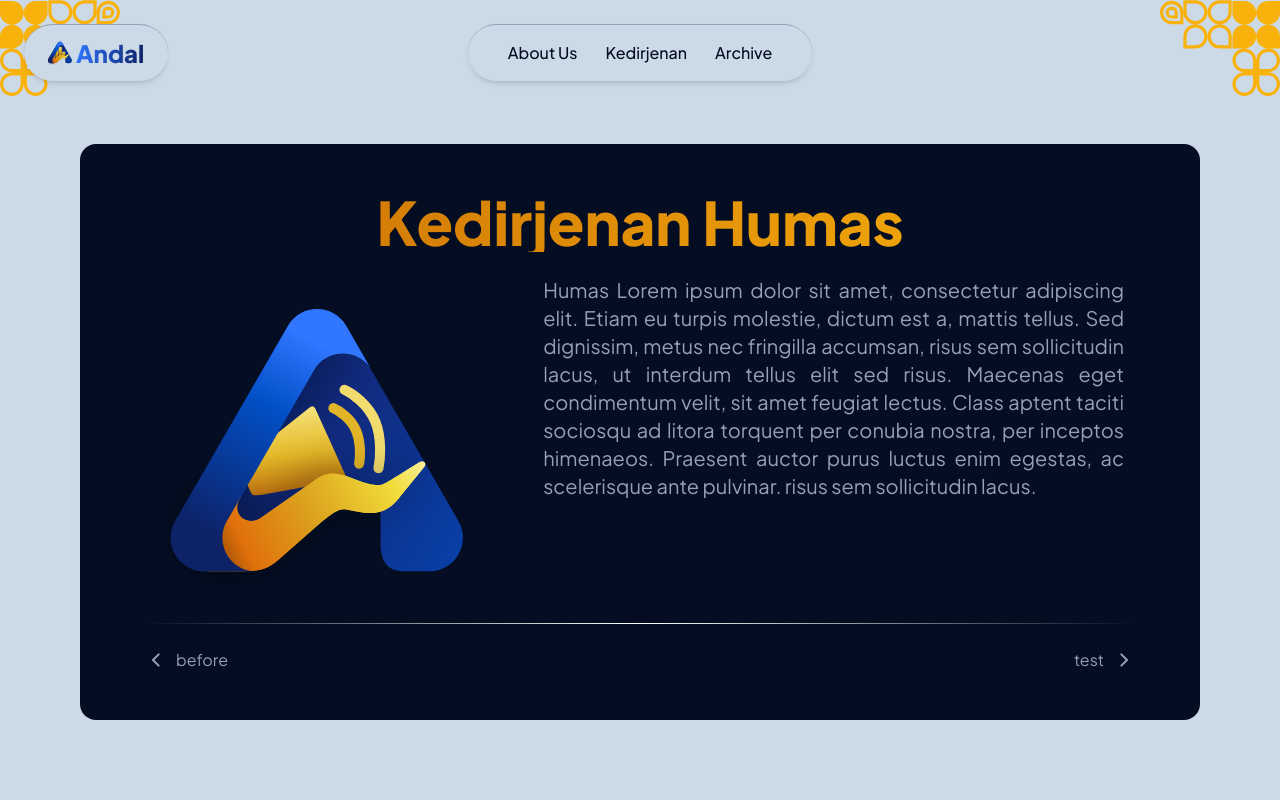
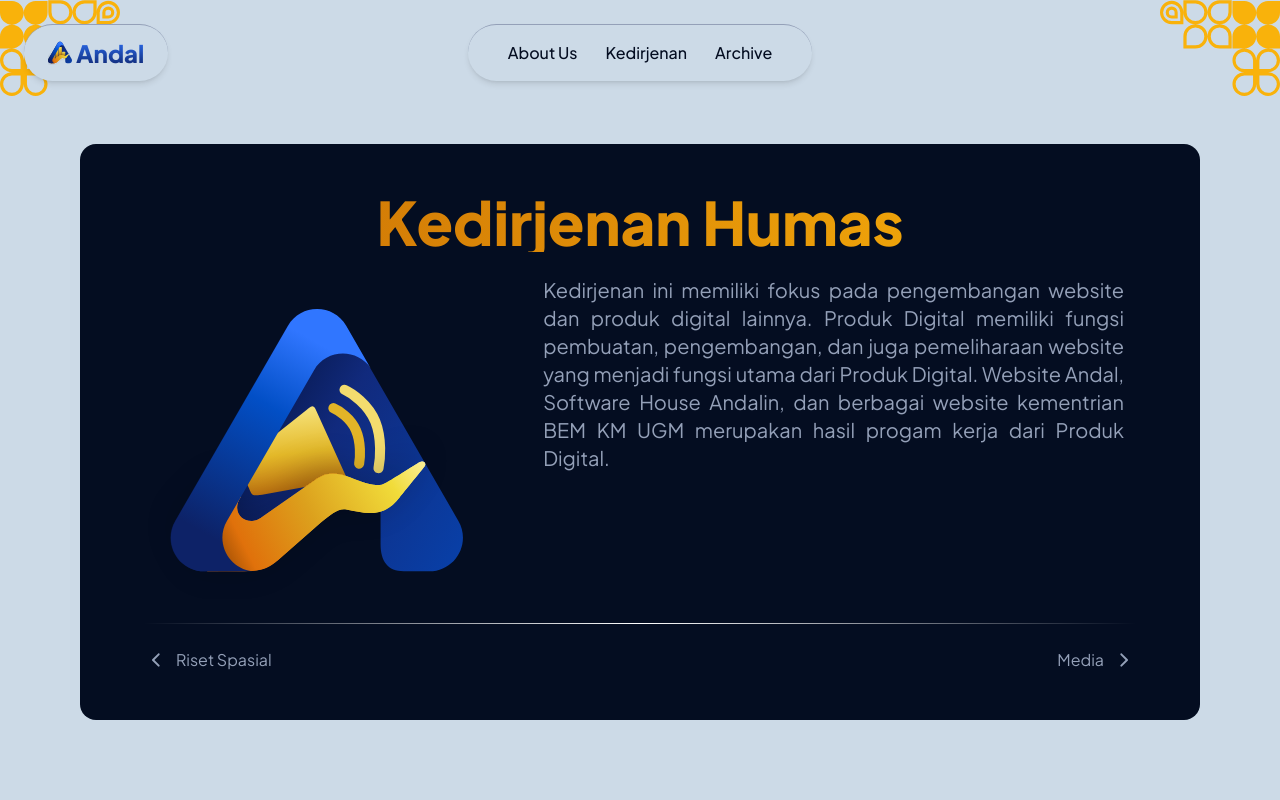
Before and after one commit to PD-Andal-BEM-KM-2022/andal-web, a Next.js app: page /kedirjenan/humas in a window 1280 px wide. Shown: the top 800 px of the page. Built offline with nearby package versions, Linux system fonts and the light colour scheme.

Commit message:
fix - navbar route, kedirjenan navigation button

```diff
--- a/src/components/Navbar.tsx
+++ b/src/components/Navbar.tsx
@@ -224,7 +224,7 @@
                 </linearGradient>
               </defs>
             </svg>
-            <span className="hidden lg:inline-block font-extrabold text-2xl text-transparent bg-clip-text bg-gradient-to-r from-[#3076FF] to-[#0D2268]">
+            <span className="hidden lg:inline-block font-extrabold text-2xl text-transparent bg-clip-text bg-gradient-to-b from-[#3076FF] to-[#0D2268]">
               Andal
             </span>
           </button>
@@ -258,7 +258,9 @@
             {kedirjenans.map((kedirjenan, i) => (
               <Link
                 key={i}
-                href={`/about/${kedirjenan.replace(/\s/g, "").toLowerCase()}`}
+                href={`/kedirjenan/${kedirjenan
+                  .replace(/\s/g, "")
+                  .toLowerCase()}`}
               >
                 <button
                   onClick={() => setShowKedirjenan(false)}
--- a/src/components/kedirjenan/KedirjenanHero.tsx
+++ b/src/components/kedirjenan/KedirjenanHero.tsx
@@ -1,15 +1,38 @@
 import Image from "next/image";
 import HeroBg from "../icons/about/HeroBg";
+import Link from "next/link";
 
 const KedirjenanHero = ({
+  data,
   kedirjenan,
 }: {
+  data: {
+    id: number;
+    title: string;
+    desc: string;
+    members: {
+      name: string;
+      image: string;
+      prodi: string;
+    }[];
+  }[];
   kedirjenan?: {
     title: string;
     desc: string;
   };
 }) => {
   const slug = kedirjenan?.title.replace(/\s/g, "").toLowerCase();
+
+  let i = data
+    .map((e) => {
+      return e.title;
+    })
+    .indexOf(kedirjenan?.title ?? "");
+
+  const before = data[i - 1] ? data[i - 1] : data[data.length - 1];
+  const after = data[i + 1] ? data[i + 1] : data[0];
+  const beforeSlug = before.title.replace(/\s/g, "").toLowerCase();
+  const afterSlug = after.title.replace(/\s/g, "").toLowerCase();
 
   return (
     <>
@@ -18,7 +41,7 @@
           <HeroBg flip={false} />
           <HeroBg flip={true} />
         </div>
-        <div className="pt-20 lg:pt-36 xl:container mx-auto">
+        <div className="pt-24 lg:pt-36 xl:container mx-auto">
           <div className="lg:bg-andal-darkblue lg:mx-20 2xl:mx-52 lg:rounded-2xl lg:py-12 lg:px-16 lg:grid lg:grid-cols-[0.7fr_1.3fr] lg:gap-x-20">
             <h2 className="text-center text-3xl font-extrabold px-12 lg:text-transparent lg:bg-clip-text lg:bg-gradient-to-r lg:from-andal-orange lg:to-andal-yellow lg:p-auto lg:text-6xl lg:col-span-2">
               Kedirjenan {kedirjenan?.title}
@@ -43,6 +66,7 @@
             </div>
             <div className="h-px w-full bg-gradient-to-r from-transparent via-white to-transparent col-span-2 my-6 hidden lg:inline-block"></div>
             <div className="hidden lg:flex justify-between text-andal-lightgreyblue lg:col-span-2">
+              <Link href={`/kedirjenan/${beforeSlug}`}>
                 <button className="flex gap-x-2">
                   <svg
                     width="24"
@@ -59,10 +83,12 @@
                       fill="#94A0B8"
                     />
                   </svg>
-                <span>before</span>
+                  <span>{before.title}</span>
                 </button>
+              </Link>
+              <Link href={`/kedirjenan/${afterSlug}`}>
                 <button className="flex gap-x-2">
-                <span>test</span>
+                  <span>{after.title}</span>
                   <svg
                     width="24"
                     height="24"
@@ -78,6 +104,7 @@
                     />
                   </svg>
                 </button>
+              </Link>
             </div>
           </div>
         </div>
--- a/src/pages/kedirjenan/[kedirjenan].tsx
+++ b/src/pages/kedirjenan/[kedirjenan].tsx
@@ -13,7 +13,7 @@
     {
       id: 0,
       title: "Humas",
-      desc: "Humas Lorem ipsum dolor sit amet, consectetur adipiscing elit. Etiam eu turpis molestie, dictum est a, mattis tellus. Sed dignissim, metus nec fringilla accumsan, risus sem sollicitudin lacus, ut interdum tellus elit sed risus. Maecenas eget condimentum velit, sit amet feugiat lectus. Class aptent taciti sociosqu ad litora torquent per conubia nostra, per inceptos himenaeos. Praesent auctor purus luctus enim egestas, ac scelerisque ante pulvinar.  risus sem sollicitudin lacus.",
+      desc: "Kedirjenan ini memiliki fokus pada pengembangan website dan produk digital lainnya. Produk Digital memiliki fungsi pembuatan, pengembangan, dan juga pemeliharaan website yang menjadi fungsi utama dari Produk Digital. Website Andal, Software House Andalin, dan berbagai website kementrian BEM KM UGM merupakan hasil progam kerja dari Produk Digital.",
       members: [
         {
           name: "Member 1 Humas",
@@ -65,7 +65,7 @@
     {
       id: 1,
       title: "Media",
-      desc: "Media Lorem ipsum dolor sit amet, consectetur adipiscing elit. Etiam eu turpis molestie, dictum est a, mattis tellus. Sed dignissim, metus nec fringilla accumsan, risus sem sollicitudin lacus, ut interdum tellus elit sed risus. Maecenas eget condimentum velit, sit amet feugiat lectus. Class aptent taciti sociosqu ad litora torquent per conubia nostra, per inceptos himenaeos. Praesent auctor purus luctus enim egestas, ac scelerisque ante pulvinar.  risus sem sollicitudin lacus.",
+      desc: "Fungsi utama dari Media pada Kementrian ANDAL ialah membuat, mengolah, serta menghasilkan segala produk visual desain dan juga berfungsi sebagai dokumentalis atau bagian yang mendokumentasi kegiatan Andal dalam bentuk foto maupun video. Segala bentuk desain baik dari website maupun media sosial merupakan produk yang dihasilkan oleh Media.",
       members: [
         {
           name: "Member 1 Media",
@@ -87,7 +87,7 @@
     {
       id: 2,
       title: "Personalia",
-      desc: "Personalia Lorem ipsum dolor sit amet, consectetur adipiscing elit. Etiam eu turpis molestie, dictum est a, mattis tellus. Sed dignissim, metus nec fringilla accumsan, risus sem sollicitudin lacus, ut interdum tellus elit sed risus. Maecenas eget condimentum velit, sit amet feugiat lectus. Class aptent taciti sociosqu ad litora torquent per conubia nostra, per inceptos himenaeos. Praesent auctor purus luctus enim egestas, ac scelerisque ante pulvinar.  risus sem sollicitudin lacus.",
+      desc: "Memiliki fungsi yang berbeda dengan kedirjenan lainnya. Kedirjenan Personalia berfokus untuk menjamin kesejahteraan para anggota dan menciptakan ekosistem lingkungan kerja yang sehat. Didasarkan pada fungsinya untuk mengayomi seluruh anggota dan memastikan seluruh kedirjenan berjalan sesuai dengan tupoksi masing-masing, kedirjenan personalia bertugas untuk merealisasikan program kerja WALL OF FAME x Kementerian PSDM, Birthday Reminder, Pengolahan Data Anggota, serta Pengembangan Potensi Anggota.",
       members: [
         {
           name: "Member 1 Personalia",
@@ -109,7 +109,7 @@
     {
       id: 3,
       title: "Produk Digital",
-      desc: "Produk digital Lorem ipsum dolor sit amet, consectetur adipiscing elit. Etiam eu turpis molestie, dictum est a, mattis tellus. Sed dignissim, metus nec fringilla accumsan, risus sem sollicitudin lacus, ut interdum tellus elit sed risus. Maecenas eget condimentum velit, sit amet feugiat lectus. Class aptent taciti sociosqu ad litora torquent per conubia nostra, per inceptos himenaeos. Praesent auctor purus luctus enim egestas, ac scelerisque ante pulvinar.  risus sem sollicitudin lacus.",
+      desc: "Kedirjenan ini memiliki fokus pada pengembangan website dan produk digital lainnya. Produk Digital memiliki fungsi pembuatan, pengembangan, dan juga pemeliharaan website yang menjadi fungsi utama dari Produk Digital. Website Andal, Software House Andalin, dan berbagai website kementrian BEM KM UGM merupakan hasil progam kerja dari Produk Digital.",
       members: [
         {
           name: "Member 1 Produk Digital",
@@ -141,7 +141,7 @@
     {
       id: 4,
       title: "Riset Data",
-      desc: "Riset Data Lorem ipsum dolor sit amet, consectetur adipiscing elit. Etiam eu turpis molestie, dictum est a, mattis tellus. Sed dignissim, metus nec fringilla accumsan, risus sem sollicitudin lacus, ut interdum tellus elit sed risus. Maecenas eget condimentum velit, sit amet feugiat lectus. Class aptent taciti sociosqu ad litora torquent per conubia nostra, per inceptos himenaeos. Praesent auctor purus luctus enim egestas, ac scelerisque ante pulvinar.  risus sem sollicitudin lacus.",
+      desc: "Berfokus pada riset data yang akan terbagi dalam data analyst dan copywriter, kedirjenan ini akan memfasilitasi proses pengelolaan dan analisis data pada BEM KM UGM untuk mendukung pengambilan keputusan berbasis data. Kedirjenan Riset Data juga memiliki program unggulan GamaData serta turut serta dalam pengawalan isu di lingkup BEM KM UGM dan menerima adanya permintaan pengelolaan maupun analisis data dari Kementerian lain di BEM KM UGM.",
       members: [
         {
           name: "Member 1 Riset Data",
@@ -163,7 +163,7 @@
     {
       id: 5,
       title: "Riset Spasial",
-      desc: "Riset Spasial Lorem ipsum dolor sit amet, consectetur adipiscing elit. Etiam eu turpis molestie, dictum est a, mattis tellus. Sed dignissim, metus nec fringilla accumsan, risus sem sollicitudin lacus, ut interdum tellus elit sed risus. Maecenas eget condimentum velit, sit amet feugiat lectus. Class aptent taciti sociosqu ad litora torquent per conubia nostra, per inceptos himenaeos. Praesent auctor purus luctus enim egestas, ac scelerisque ante pulvinar.  risus sem sollicitudin lacus.",
+      desc: "Sesuai dengan penamaannya, kedirjenan ini berfokus pada riset dan kajian isu strategis berbasis spasial seperti pemetaan sehingga terbagi atas riset serta kajian dan mapper. Kedirjenan Riset Spasial memiliki program unggulan berupa GAMASPACE dengan output berupa postingan di Instagram selama satu bulan sekali yang sesuai dengan topik bulanan serta adanya kolaborasi dengan institusi atau NGO yang berkaitan dengan pemetaan dan isu strategis.",
       members: [
         {
           name: "Member 1 Riset Spasial",
@@ -194,7 +194,7 @@
         <title>{data?.title} | Andal 2023</title>
       </Head>
       <Navbar />
-      <KedirjenanHero kedirjenan={data} />
+      <KedirjenanHero data={kedirjenans} kedirjenan={data} />
       <Anggota kedirjenan={data} />
       <Footer />
     </>
```
Lines whose indentation alone changed are shown as unchanged.
